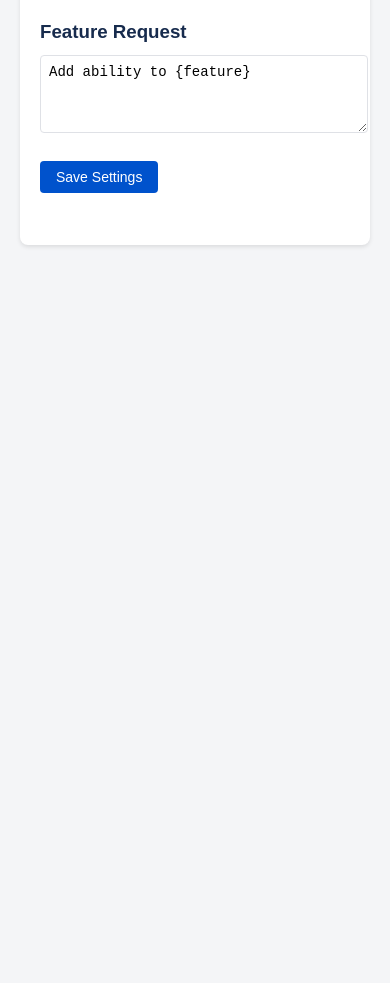
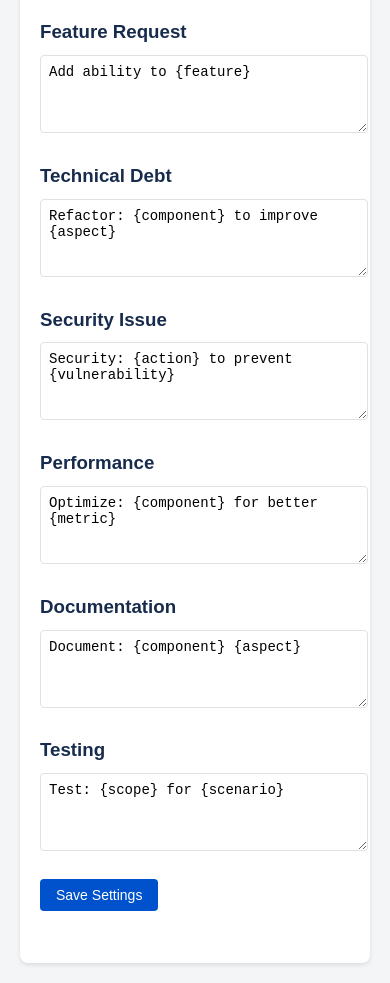
Before and after one commit to haasonsaas/jira-title-generator, a browser extension: page options.html in a window 390 px wide. Shown: the part 742-1725 px from the top of the page. Before the commit the page ends 1007 px from the top, so only its background shows below. Drawn offline with Linux system fonts and the light colour scheme.

Commit message:
feat: Introduce new options for ticket types

```diff
--- a/options.html
+++ b/options.html
@@ -35,6 +35,31 @@
         <h3>Feature Request</h3>
         <textarea id="feature-template">Add ability to {feature}</textarea>
       </div>
+
+      <div class="template-config">
+        <h3>Technical Debt</h3>
+        <textarea id="tech-debt-template">Refactor: {component} to improve {aspect}</textarea>
+      </div>
+
+      <div class="template-config">
+        <h3>Security Issue</h3>
+        <textarea id="security-template">Security: {action} to prevent {vulnerability}</textarea>
+      </div>
+
+      <div class="template-config">
+        <h3>Performance</h3>
+        <textarea id="performance-template">Optimize: {component} for better {metric}</textarea>
+      </div>
+
+      <div class="template-config">
+        <h3>Documentation</h3>
+        <textarea id="documentation-template">Document: {component} {aspect}</textarea>
+      </div>
+
+      <div class="template-config">
+        <h3>Testing</h3>
+        <textarea id="testing-template">Test: {scope} for {scenario}</textarea>
+      </div>
     </div>
 
     <button id="saveBtn">Save Settings</button>
--- a/options.js
+++ b/options.js
@@ -5,7 +5,12 @@ const defaultTemplates = {
   'story-template': 'As a user, I want to {action} so that {benefit}',
   'bug-template': 'Fix: {issue} in {component}',
   'task-template': '{action} {object}',
-  'feature-template': 'Add ability to {feature}'
+  'feature-template': 'Add ability to {feature}',
+  'tech-debt-template': 'Refactor: {component} to improve {aspect}',
+  'security-template': 'Security: {action} to prevent {vulnerability}',
+  'performance-template': 'Optimize: {component} for better {metric}',
+  'documentation-template': 'Document: {component} {aspect}',
+  'testing-template': 'Test: {scope} for {scenario}'
 };
 
 async function loadSettings() {
```
Also changed, not shown: background.js (+22 -4 lines), popup.html (+5 -0 lines).
